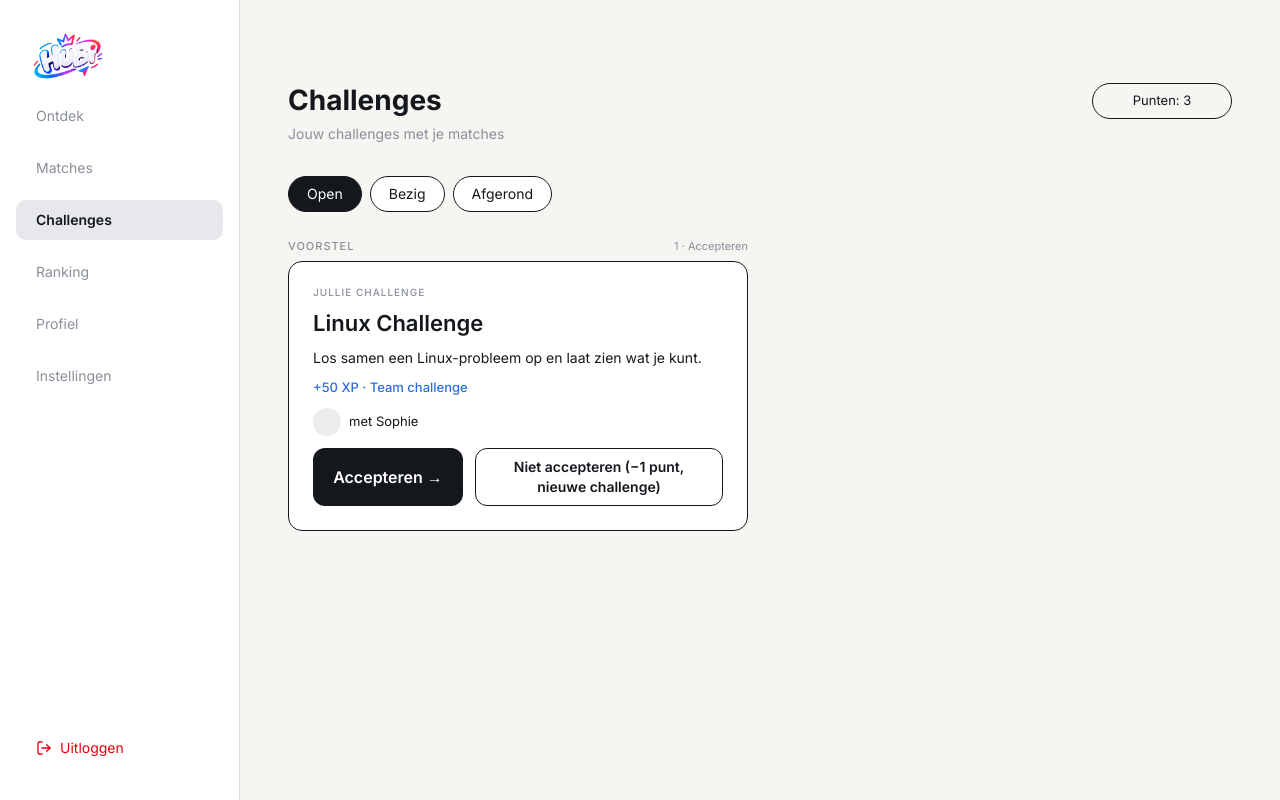
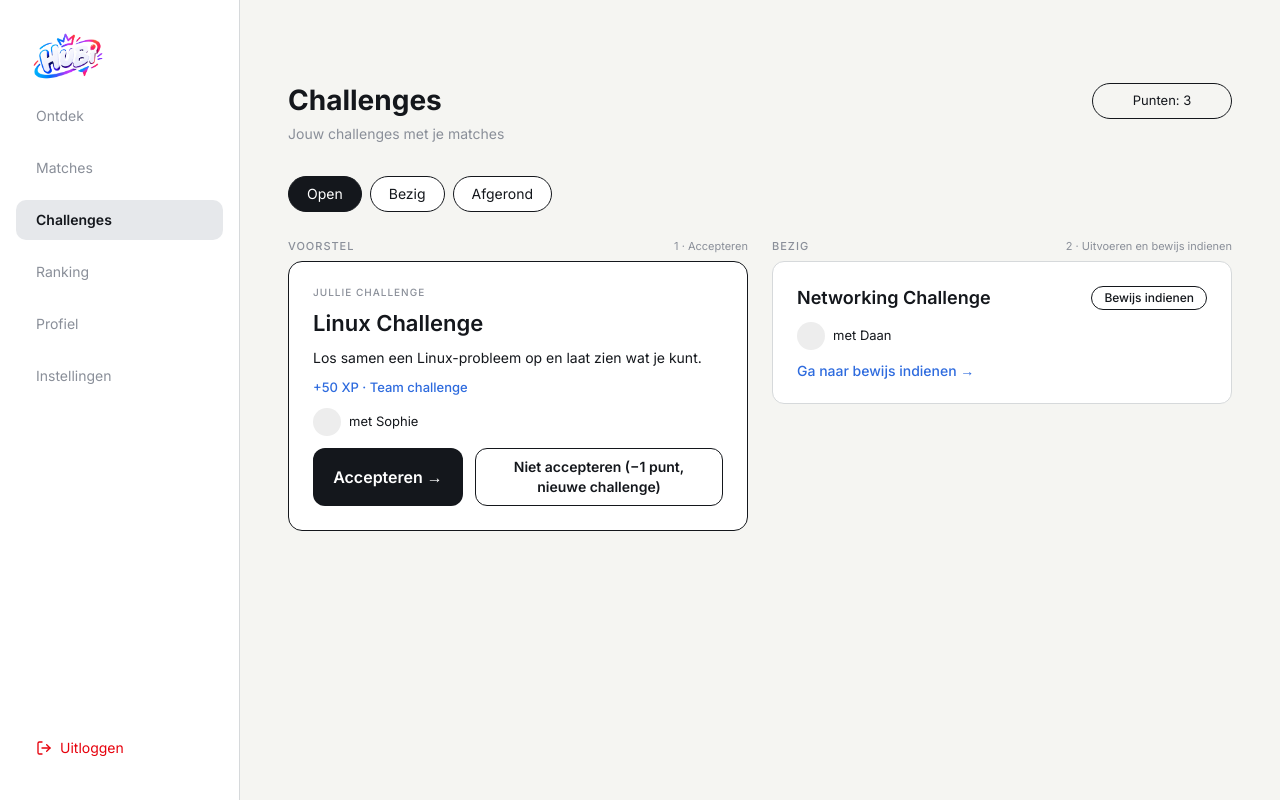
Before and after one commit to Tarikezfzafi/de-hu-monsters, a Next.js app: page /challenges/voorbeeld in a window 1280 px wide. Built offline with nearby package versions, Linux system fonts and the light colour scheme.

Commit message:
Toon een bezig challenge op de voorbeeldpagina

```diff
--- a/app/(app)/challenges/voorbeeld/page.tsx
+++ b/app/(app)/challenges/voorbeeld/page.tsx
@@ -1,7 +1,7 @@
 import type { Metadata } from "next";
 import { ChallengesKop } from "@/features/challenges/components/ChallengesKop";
 import { ChallengesOverzicht } from "@/features/challenges/components/ChallengesOverzicht";
-import type { ChallengeVoorstel } from "@/features/challenges/types";
+import type { ChallengeBezig, ChallengeVoorstel } from "@/features/challenges/types";
 
 export const metadata: Metadata = {
   title: "Challenges voorbeeld | HUBi",
@@ -16,12 +16,22 @@ const voorstel: ChallengeVoorstel = {
   partner: "Sophie",
 };
 
+const bezig: ChallengeBezig[] = [
+  {
+    id: "voorbeeld-bezig",
+    titel: "Networking Challenge",
+    partner: "Daan",
+    // Het scherm Bewijs indienen bestaat nog niet: verwijst voorlopig naar deze pagina
+    bewijsHref: "/challenges/voorbeeld",
+  },
+];
+
 export default function ChallengesVoorbeeldPage() {
   return (
     <main className="min-w-0 flex-1 px-5 pt-[41px] pb-10 lg:px-12 lg:pt-[83px]">
       <div className="mx-auto flex max-w-[1104px] flex-col gap-3 lg:gap-[34px]">
         <ChallengesKop punten={3} />
-        <ChallengesOverzicht voorstel={voorstel} />
+        <ChallengesOverzicht voorstel={voorstel} bezig={bezig} />
       </div>
     </main>
   );
```
